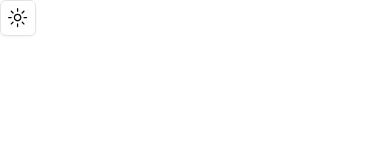
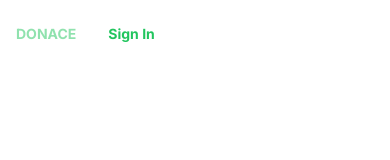
Before and after one commit to Donace-Project/Donace-FE-Project, a Next.js app: page / in a window 390 px wide. Shown: the top 160 px of the page. Built offline with nearby package versions, Linux system fonts and the light colour scheme.

Commit message:
Add some function & Create verify code with login phone number

```diff
--- a/src/app/page.tsx
+++ b/src/app/page.tsx
@@ -1,12 +1,14 @@
+import { NavbarLogin } from '@/components/layout/navbar-login'
 import { ModeToggle } from '@/components/theme/toggle-theme-button'
 import { Button } from '@/components/ui/button'
 import Image from 'next/image'
 
 export default function Home() {
   return (
-    <div>
+    <div className="flex justify-between items-center">
+          <NavbarLogin />
+          {/* <ModeToggle /> */}
       {/* <Button>Hello</Button> */}
-      <ModeToggle />
     </div>
   )
 }
--- a/src/components/layout/navbar-login.tsx
+++ b/src/components/layout/navbar-login.tsx
@@ -56,21 +56,22 @@ export function NavbarLogin() {
   return (
     <NavigationMenu className="pt-4">
       <NavigationMenuList>
+        <div className="flex justify-between items-center">
           <NavigationMenuItem>
-          <Link href="/home" legacyBehavior passHref>
+            <Link href="/" legacyBehavior passHref>
               <NavigationMenuLink className={navigationMenuTriggerStyle()}>
                 <p className="text-opacity-50 text-green-500 font-bold">DONACE</p>
               </NavigationMenuLink>
             </Link>
           </NavigationMenuItem>
-        <div className="grid w-full gap-4">
-          <div className="flex flex-col space-y-1.5">
-            <div className="flex justify-end">
           <NavigationMenuItem>
-                  <Button className="text-green-500 font-bold" variant={"ghostSignin"}>Sign in</Button>
+            <Link href={"/login"} legacyBehavior passHref>
+              <NavigationMenuLink className={navigationMenuTriggerStyle()}>
+                <p className="text-green-500 font-bold">Sign In</p>
+              </NavigationMenuLink>
+            </Link>
+            {/* <Link className="text-green-500 font-bold" href={"/login"} >Sign In</Link> */}
           </NavigationMenuItem>
-            </div>
-          </div>
         </div>
       </NavigationMenuList>
     </NavigationMenu>
```
Lines whose indentation alone changed are shown as unchanged.
